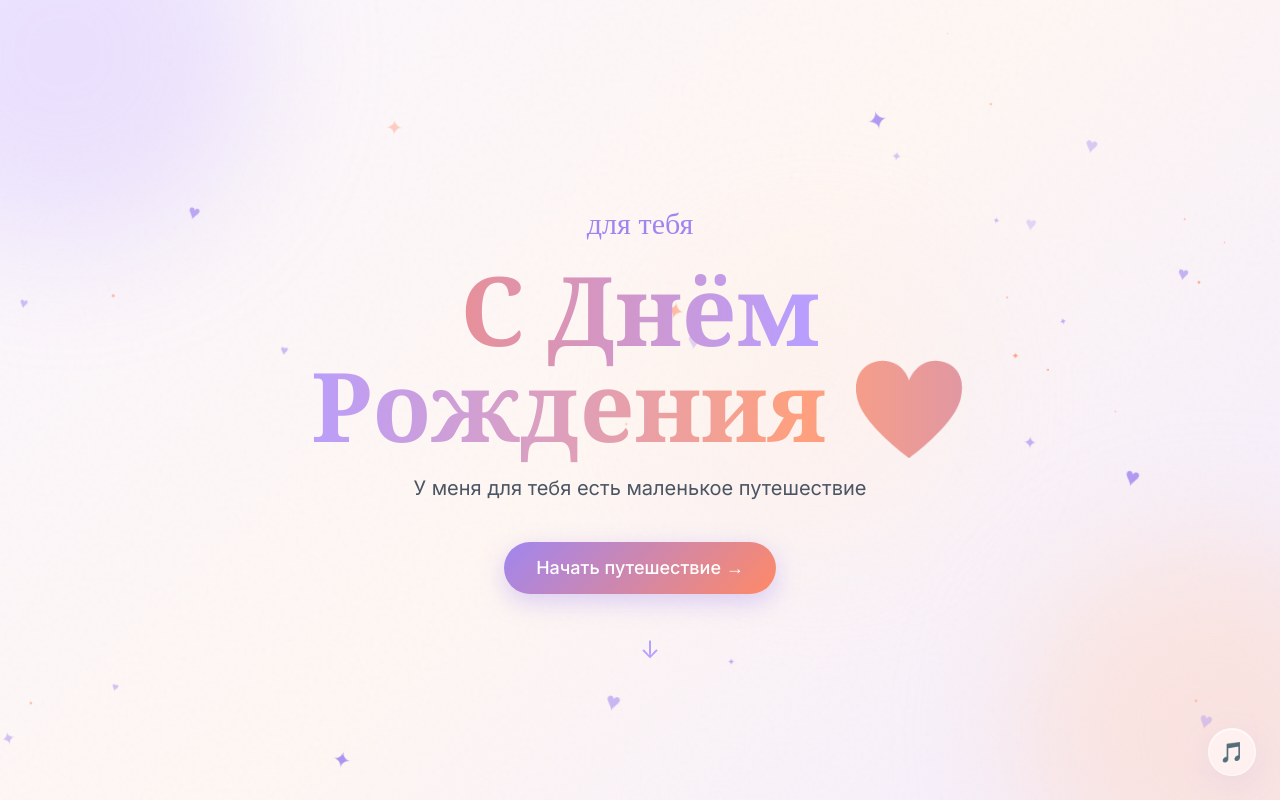
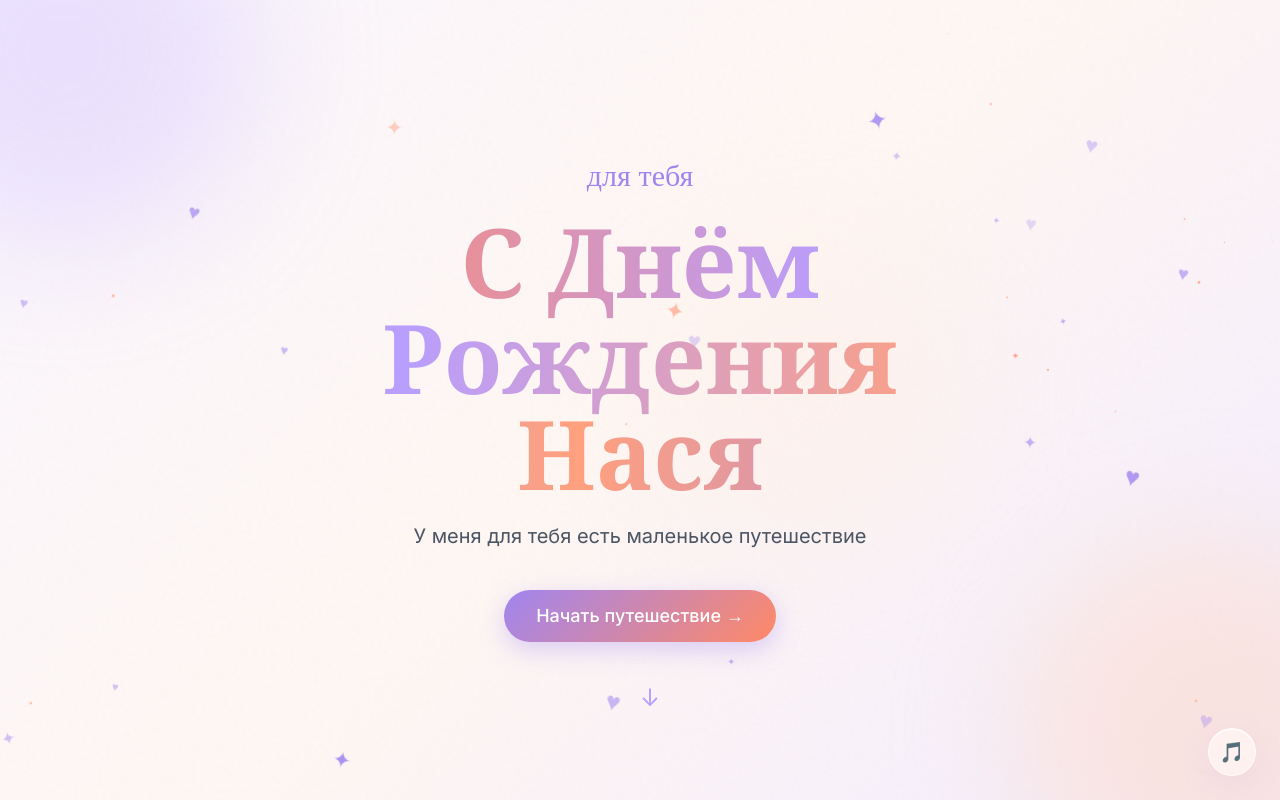
Before and after one commit to stanislaaww/birthday-gift, a React (Vite) app in the folder client/: page / in a window 1280 px wide. Shown: the top 800 px of the page. Built offline with nearby package versions, Linux system fonts and the light colour scheme; no server answers; a web font is replaced by a local one.

Commit message:
Update heroTitle in fallbackContent

```diff
--- a/client/src/data/fallback.js
+++ b/client/src/data/fallback.js
@@ -5,7 +5,7 @@ export const fallbackContent = {
   girlName: '[ИМЯ]',
   relationshipStart: '[ДАТА]', // формат YYYY-MM-DD, например '2023-06-15'
 
-  heroTitle: 'С Днём Рождения ❤️',
+  heroTitle: 'С Днём Рождения Нася',
   heroSubtitle: 'У меня для тебя есть маленькое путешествие',
 
   photos: [
```
